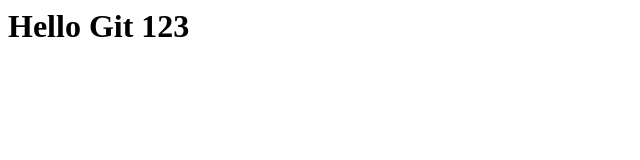
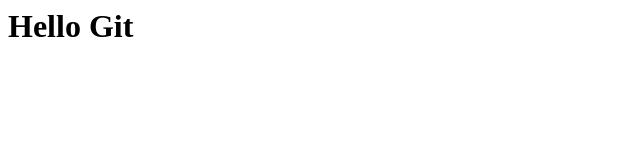
Before and after one commit to vasilievplesk/firstrepo, a plain HTML site: page index.htm in a window 1280 px wide. Shown: the full height of the page, 0-640 px from the left. Drawn offline with Linux system fonts and the light colour scheme.

Commit message:
Revert "Some text"
This reverts commit faabff83ed55912fa23796db7c1dbb30b198014d.

```diff
--- a/index.htm
+++ b/index.htm
@@ -1 +1 @@
-<h1> Hello Git 123</h1>
+<h1> Hello Git</h1>
```
